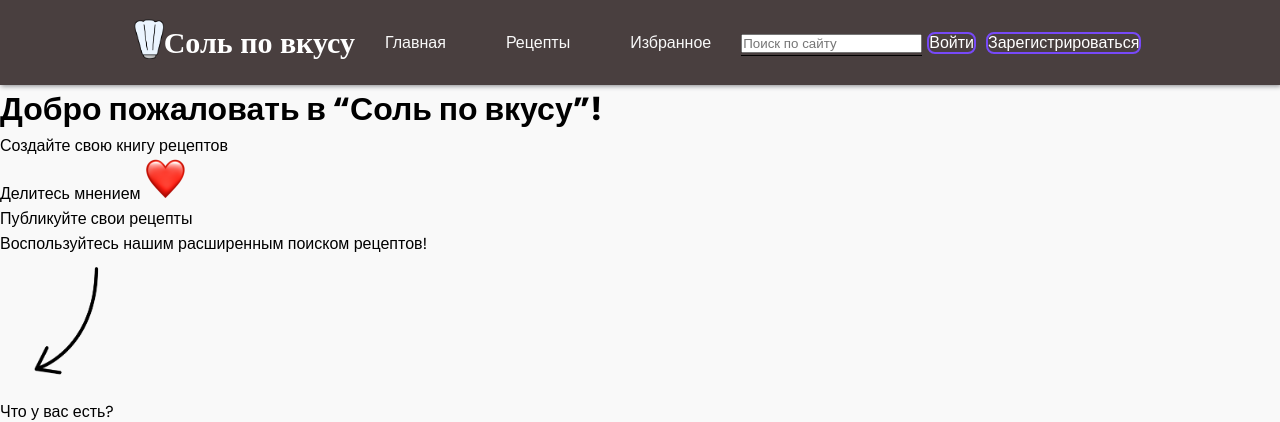
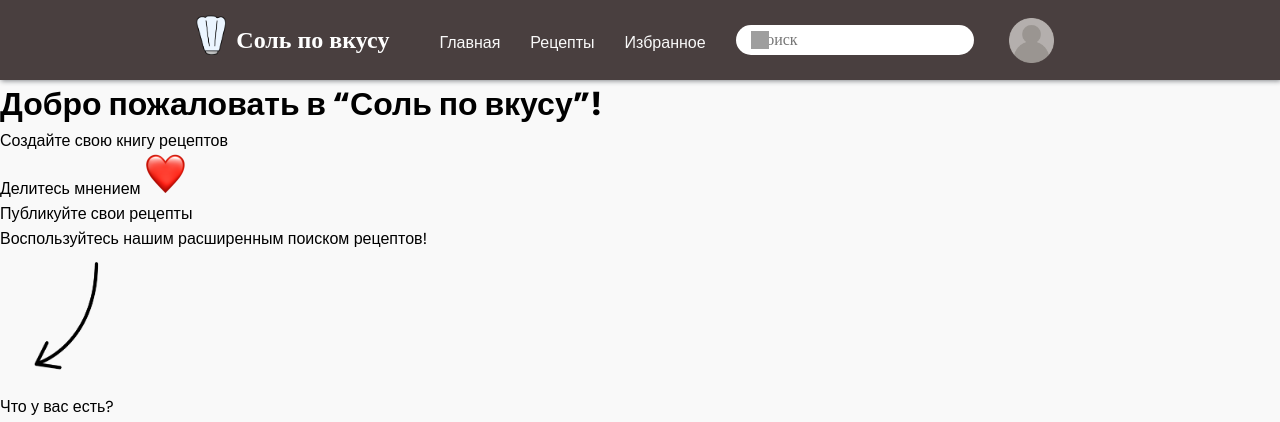
Before and after one commit to mmpechenbku/SaltToTaste, a Django app: page / in a window 1280 px wide. Shown: the top 422 px of the page. Run offline with Django 4.2, Linux system fonts and the light colour scheme; some libraries are stand-ins or nearby versions; grey boxes are pictures that could not be loaded.

Commit message:
rework layout and css

```diff
--- a/SaltToTasteProject/SaltToTasteProject/static/css/base.css
+++ b/SaltToTasteProject/SaltToTasteProject/static/css/base.css
@@ -33,7 +33,8 @@ ul{
 
 .header-area {
     display: flex;
-    justify-content: space-around;
+    justify-content: space-between;
+    height: 80px;
 }
 /* Logo */
 .nav-logo{
@@ -44,26 +45,77 @@ ul{
 .nav-logo a {
     color: #FFFFFF;
     font-family: Montserrat;
-    font-size: 30px;
+    font-size: 24px;
     font-weight: 600;
     line-height: 37px;
     letter-spacing: 0em;
+    padding: 0px 5px 0px 5px;
 }
 
-/*Search Header*/
-.header-search {
-  display: none;
+/*Search Wrap*/
+.search-wrap {
+    display: none;
+    align-items: center;
+    overflow: hidden;
+    width: auto;
+    text-align: left;
 }
-.form-search {
-  display: inline-block;
-  border-bottom: 1px solid;
+.search-wrap form {
+    position: relative;
+    height: 30px;
+    background: #fff;
+    -moz-border-radius: 40px;
+    -webkit-border-radius: 40px;
+    border-radius: 40px;
 }
+.search-wrap input[type="text"] {
+    width: 100%;
+    height: 30px;
+    outline:none;
+    color: #606060;
+    font: 16px 'Source Sans Pro';
+    padding: 10px 19px;
+    border: 0;
+    background: transparent;
+    -moz-box-sizing: border-box;
+    -webkit-box-sizing: border-box;
+    box-sizing: border-box;
+}
+.search-wrap form input[type="submit"] {
+    cursor: pointer;
+    width: 18px;
+    height: 18px;
+    padding: 0;
+    border: 0;
+    background: url("{% static 'img/search_icon.png' %}") no-repeat center center;
+    background-size: auto 18px;
+    -moz-border-radius: 0;
+    -webkit-border-radius: 0;
+    border-radius: 0;
+}
+.search-wrap form input[type="submit"] {
+    position: absolute;
+    top: 50%;
+    left: 15px;
+    margin: -9px 0 0 0;
+}
+
 /*Button Login*/
 .header-profile {
-    display: none;
+    display: inline-flex;
+    align-items: center;
+    margin: 0px 30px 0px 30px;
 }
+.header-profile a {
+    color: #FFF;
+    text-decoration: none;
+    opacity: 0.65;
+    padding: 5px;
+    transition: all .07s ease-in-out;
+}
+
 .shine-button {
-  display: inline-block;
+  display: none;
   margin: 10px 5px;
   position: relative;
   text-decoration: none;
@@ -94,7 +146,7 @@ ul{
 /* Menu Icon */
 .hamb{
     cursor: pointer;
-    float: right;
+    float: left;
     padding: 40px 20px;
 }/* Style label tag */
 
@@ -144,11 +196,11 @@ ul{
 }
 /* Nav menu */
 .nav-menu{
-    width: 100%;
     height: 100%;
     position: fixed;
     overflow: hidden;
     max-height: 0;
+    margin-top: 80px;
     transition: max-height .5s ease-out;
     z-index: 1;
     background-color: #493F3F;
@@ -156,7 +208,6 @@ ul{
 }
 .menu a{
     display: block;
-    padding: 30px;
     color: var(--white);
 }
 .menu a:hover{
@@ -165,17 +216,26 @@ ul{
 .menu li#menu-auth {
         display: inherit;
     }
+.profile-button {
+    display: flex;
+}
 /* Responsiveness */
-@media (min-width: 1030px) {
+
+ @media screen and (min-width: 768px) {
     .nav-menu{
         max-height: none;
         top: 0;
+        margin: 0;
         position: relative;
         width: fit-content;
-
+        margin-left: 30px;
+        margin-right: 15px;
     }
     .menu li{
         float: left;
+    }
+    .menu a {
+        padding: 30px 15px 30px 15px;
     }
     .menu a:hover{
         background-color: transparent;
@@ -185,23 +245,42 @@ ul{
     .menu li#menu-auth {
         display: none;
     }
-
     .hamb{
         display: none;
     }
 
-    .header-search {
-        display: flex;
-        align-items: center;
-    }
-    .header-profile {
-        display: inline-flex;
-        align-items: center;
-    }
     .header-area {
     /* Для выравнивания меню по центру */
     display: flex;
     flex-wrap: wrap;
     justify-content: center;
-}
-}
+    }
+    .profile-button {
+        display: flex;
+    }
+    .shine-button {
+        display: none;
+    }
+ }
+
+
+     @media screen and (min-width: 1024px) {
+        .search-wrap {
+            display: flex;
+        }
+    }
+    @media screen and (min-width: 1366px) {
+        .search-wrap {
+            display: flex;
+        }
+        .menu a {
+            padding: 28px;
+        }
+
+        .profile-button {
+            display: none;
+        }
+        .shine-button {
+            display: inline-block;
+        }
+    }
--- a/SaltToTasteProject/SaltToTasteProject/templates/base_layout.html
+++ b/SaltToTasteProject/SaltToTasteProject/templates/base_layout.html
@@ -18,14 +18,15 @@
     <!-- Navigation bar -->
     <header class="header">
     <div class="header-area">
+                <!-- Hamburger icon -->
+        <input class="side-menu" type="checkbox" id="side-menu"/>
+        <label class="hamb" for="side-menu"><span class="hamb-line"></span></label>
         <!-- Logo -->
         <div class="nav-logo">
             <a href="{% url 'home' %}"><img src="{% static 'img/logo.png' %}" alt="" width="30" height="40"></a>
             <a href="{% url 'home' %}" class="logo">Соль по вкусу</a>
         </div>
-        <!-- Hamburger icon -->
-        <input class="side-menu" type="checkbox" id="side-menu"/>
-        <label class="hamb" for="side-menu"><span class="hamb-line"></span></label>
+
         <!-- Menu -->
 
         <nav class="nav-menu">
@@ -36,13 +37,14 @@
                 <li id="menu-auth"><a href="#">Авторизация</a></li>
             </ul>
         </nav>
-        <div class="header-search">
-            <form action="" target="_blank" class="form-search">
-              <input type="hidden" name="searchid" value="808327">
-              <input type="search" name="text" required placeholder="Поиск по сайту">
-            </form>
+        <div class="search-wrap">
+          <form action="" method="get" accept-charset="windows-1251">
+              <input type="text" value="" name="name" placeholder="Поиск">
+              <input type="submit" value="">
+          </form>
         </div>
         <div class="header-profile">
+            <a href="#" class="profile-button"><img src="{% static 'img/ProfileIcon.png' %}" alt="" width="45" height="45"></a>
             <a href="{% url 'login' %}" class="shine-button">Войти</a>
            <a href="{% url 'registrations' %}" class="shine-button">Зарегистрироваться</a>
         </div>
```
